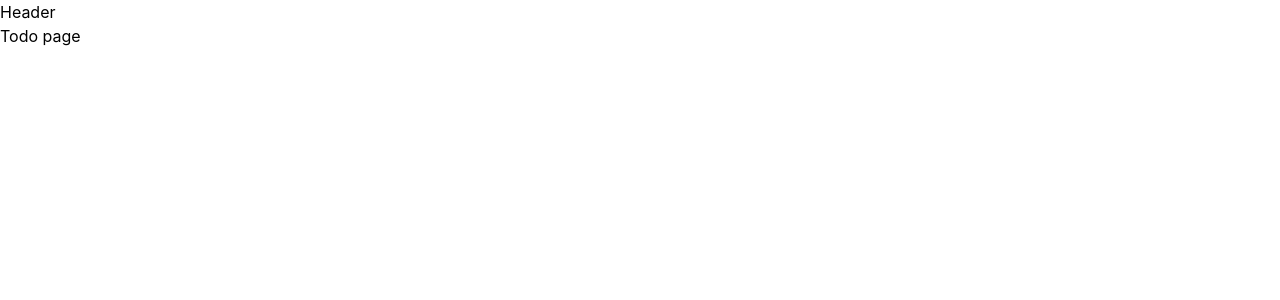
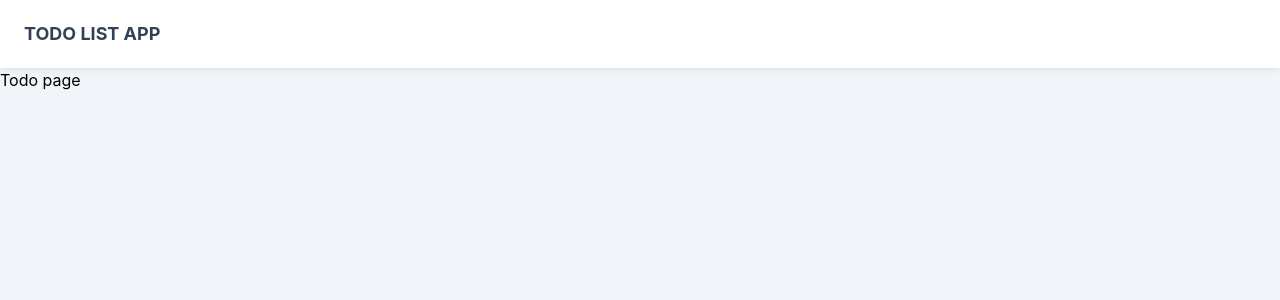
Before and after one commit to kutzborski-dev/todo-list, a React (Create React App) app: page / in a window 1280 px wide. Shown: the top 300 px of the page. Built offline with nearby package versions, Linux system fonts and the light colour scheme.

Commit message:
Add basic styling for page background and header

```diff
--- a/src/components/Header.tsx
+++ b/src/components/Header.tsx
@@ -1,7 +1,7 @@
 function Header() {
     return (
-        <header>
-            <p>Header</p>
+        <header className="py-5 px-6 bg-white shadow-md shadow-slate-800/5">
+            <h1 className="uppercase font-bold text-slate-700 text-lg">Todo List App</h1>
         </header>
     );
 }
--- a/src/index.css
+++ b/src/index.css
@@ -1,6 +1,13 @@
 @tailwind base;
 @tailwind components;
 @tailwind utilities;
+
+@layer base {
+  body {
+    @apply bg-slate-100;
+    @apply dark:bg-slate-800;
+  }
+}
 
 body {
   margin: 0;
```
